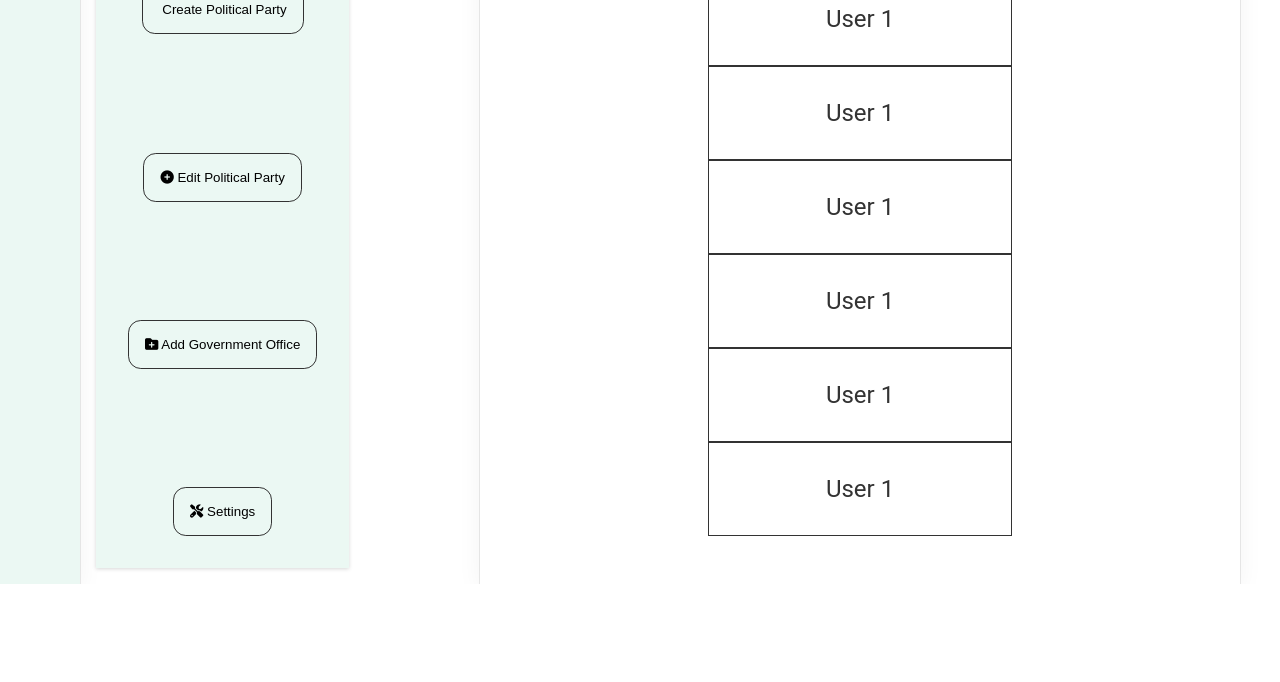
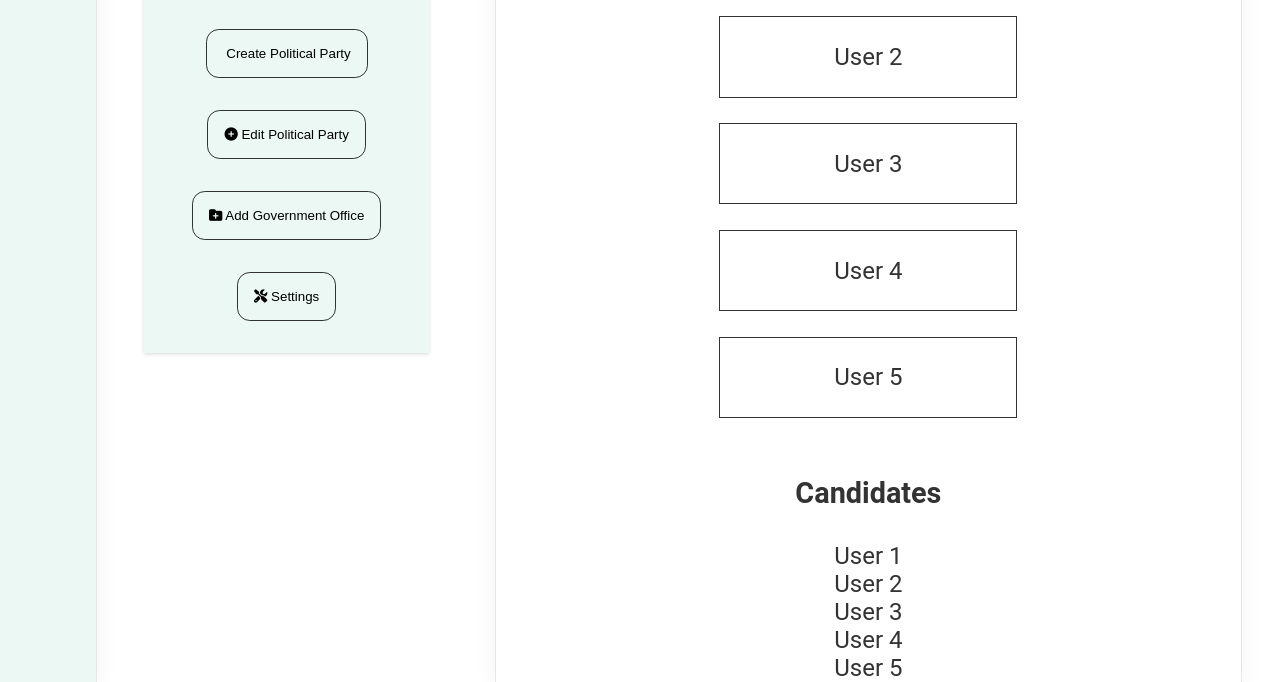
Before and after one commit to Benkalio/Politico, a plain HTML site: page pages/dashboard/index.html in a window 1280 px wide. Shown: the part 310-992 px from the top of the page. Before the commit the page ends 894 px from the top, so only its background shows below. Drawn offline with Linux system fonts and the light colour scheme; files that its build step writes are made by us from their sources; some icons are missing.

Commit message:
fixing styles and display

```diff
--- a/pages/dashboard/index.html
+++ b/pages/dashboard/index.html
@@ -21,23 +21,27 @@
     <title>Dashboard</title>
   </head>
   <body>
-    <nav class="dashboard-nav">Politico</nav>
-    <menu>
-      <button class="btn-toggle">
+    <nav class="logo">
+      <p>Politico</p>
+    </nav>
+    <menu class="top-menu">
+      <button class="btn-toggle" id="voters-btn">
         <!-- <i class="fa-solid fa-users"></i> -->
         Registered Voters
       </button>
-      <button class="btn-toggle">
+      <button class="btn-toggle" id="candidate-btn">
         <!-- <i class="fa-solid fa-file-plus"></i> -->
         Candidates
       </button>
-      <button class="btn-toggle">
+      <button class="btn-toggle" id="office-btn">
         <!-- <i class="fa-solid fa-building-circle-check"></i> -->
         Government Offices
       </button>
     </menu>
 
     <section>
+      <div class="dashboard-menu">
+        <h2>Admin</h2>
         <div class="function">
           <button>
             <i class="fa-solid fa-layer-group"></i>
@@ -68,17 +72,31 @@
             Settings
           </button>
         </div>
+      </div>
     </section>
     <main>
       <div class="container">
-        <h1 class="heading-primary" id="voters">Registered Users</h1>
         <div class="user-container">
+          <h2 class="heading-primary" id="voters">Registered Users</h2>
           <p>User 1</p>
+          <p>User 2</p>
+          <p>User 3</p>
+          <p>User 4</p>
+          <p>User 5</p>
+          <!-- <p>User 6</p>
+          <p>User 7</p>
+          <p>User 8</p> -->
+        </div>
+        <div class="candidate-container">
+          <h2>Candidates</h2>
           <p>User 1</p>
-          <p>User 1</p>
-          <p>User 1</p>
-          <p>User 1</p>
-          <p>User 1</p>
+          <p>User 2</p>
+          <p>User 3</p>
+          <p>User 4</p>
+          <p>User 5</p>
+          <!-- <p>User 6</p>
+          <p>User 7</p>
+          <p>User 8</p> -->
         </div>
       </div>
     </main>
--- a/pages/dashboard/style.css
+++ b/pages/dashboard/style.css
@@ -58,16 +58,24 @@ body {
   font-size: 1.5rem;
   text-align: center;
 
+  height: 100vh;
+
   display: grid;
-  grid-template-columns: 5rem 25rem 1fr;
+  grid-template-columns: 6rem 25rem 1fr;
   grid-template-rows: 5rem 1fr;
 }
 
-nav,
+.logo {
+  padding: 1.6rem 0;
+  font-weight: 600;
+  font-size: 1.4rem;
+}
+
+/* nav,
 section,
 main {
   padding-top: 1.5rem;
-}
+} */
 
 nav {
   background-color: #ebf8f3;
@@ -77,15 +85,14 @@ nav {
     rgba(0, 0, 0, 0.08) 0px 0px 0px 1px;
 }
 
-menu {
+.top-menu {
   background: transparent;
   grid-column: 2 / -1;
   display: flex;
-  justify-content: space-between;
   align-items: center;
-  margin-left: 1rem;
+  margin: 0 3rem;
   gap: 0.8rem;
-  padding: 0 2.5rem;
+  padding: 2rem 5.5rem;
   box-shadow: rgba(0, 0, 0, 0.05) 0px 6px 24px 0px,
     rgba(0, 0, 0, 0.08) 0px 0px 0px 1px;
 }
@@ -106,14 +113,24 @@ menu {
   margin: 2rem;
 }
 
-section {
+.btn-toggle:hover {
+  background-color: #26815e;
+  color: #fff;
+}
+.btn-toggle::after {
+  background-color: #26815e;
+  color: #fff;
+}
+
+.dashboard-menu {
   background-color: #ebf8f3;
   width: fit-content;
-  padding: 2rem 2rem;
-  margin: 1rem 1rem;
+  padding: 2rem 3rem;
+  margin: 1rem 3rem;
   display: flex;
   flex-direction: column;
   justify-content: space-between;
+  gap: 2rem;
   box-shadow: rgba(0, 0, 0, 0.16) 0px 1px 4px;
 }
 
@@ -124,6 +141,10 @@ section {
   padding: 1rem;
   border-radius: 0.8rem;
 }
+.function > button:hover {
+  background-color: #26815e;
+  color: #fff;
+}
 
 main {
   box-shadow: rgba(0, 0, 0, 0.05) 0px 6px 24px 0px,
@@ -132,17 +153,29 @@ main {
   width: 95%;
   margin-top: 1rem;
 }
+
 .container {
   position: relative;
   width: 80%;
-  margin: 3rem auto;
+  margin: 0 auto;
   display: flex;
   flex-direction: column;
   text-align: center;
+  overflow: scroll;
+}
+
+h2 {
+  font-size: 1.8rem;
+  padding: 2rem;
 }
 
 .user-container > p {
-  padding: 2rem;
-  border: 1px #333 solid;
-  border-collapse: collapse;
+  padding: 1.6rem;
+  margin: 1.6rem 0;
+  border: 0.5px #333 groove;
 }
+
+.candidate-container {
+  display: flex;
+  flex-direction: column;
+}
```
Lines whose indentation alone changed are shown as unchanged.
